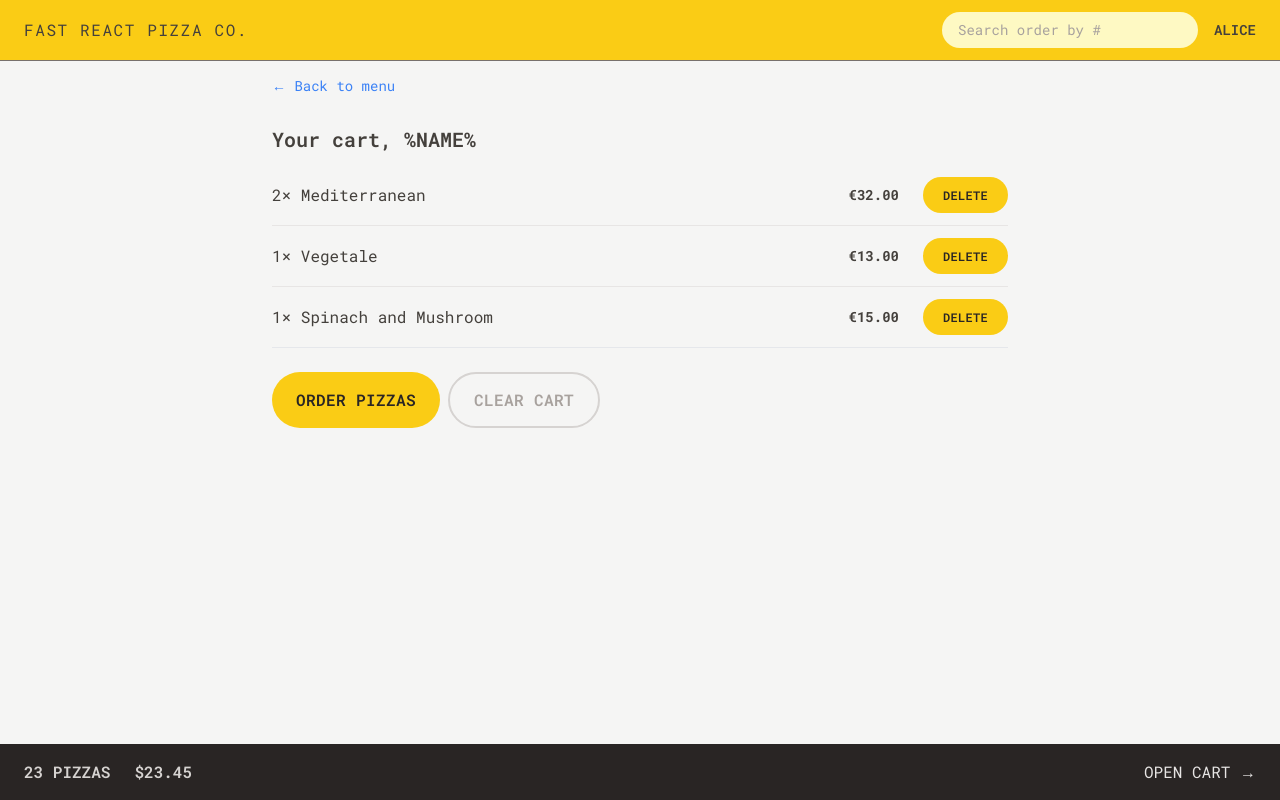
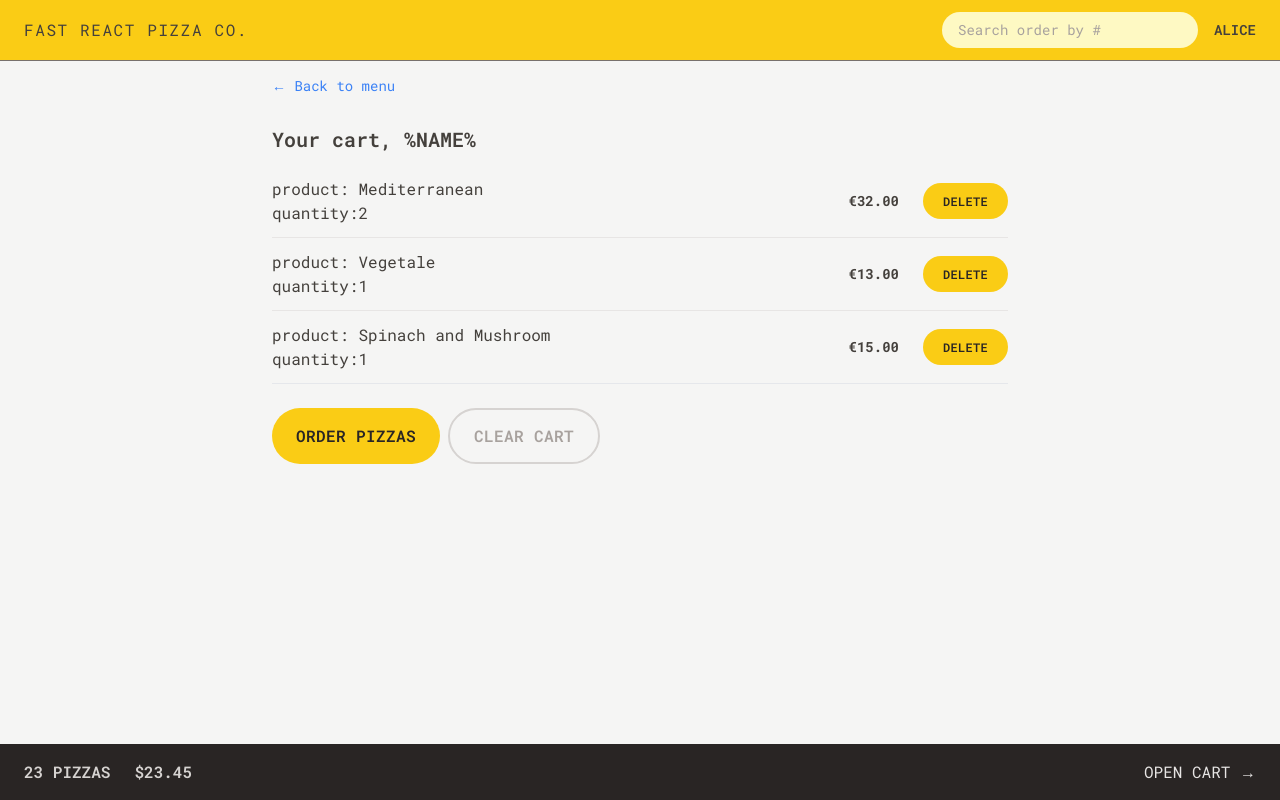
Before and after one commit to kakaijiro/single-page-product-commerce, a React (Vite) app: page /cart in a window 1280 px wide. Built offline with nearby package versions, Linux system fonts and the light colour scheme.

Commit message:
refactor CartItem component to improve product display and layout

```diff
--- a/src/features/cart/CartItem.jsx
+++ b/src/features/cart/CartItem.jsx
@@ -4,11 +4,24 @@ import { formatCurrency } from "../../utils/helpers";
 function CartItem({ item }) {
   const { pizzaId, name, quantity, totalPrice } = item;
 
+  // return (
+  //   <li className="py-3 sm:flex sm:items-center sm:justify-between">
+  //     <p className="mb-1 sm:mb-0">
+  //       {quantity}&times; {name}
+  //     </p>
+  //     <div className="flex items-center justify-between sm:gap-6">
+  //       <p className="text-sm font-bold">{formatCurrency(totalPrice)}</p>
+  //       <Button type="small">Delete</Button>
+  //     </div>
+  //   </li>
+  // );
+
   return (
     <li className="py-3 sm:flex sm:items-center sm:justify-between">
-      <p className="mb-1 sm:mb-0">
-        {quantity}&times; {name}
-      </p>
+      <div className="mb-1 sm:mb-0">
+        <p>product: {name}</p>
+        <p>quantity:{quantity}</p>
+      </div>
       <div className="flex items-center justify-between sm:gap-6">
         <p className="text-sm font-bold">{formatCurrency(totalPrice)}</p>
         <Button type="small">Delete</Button>
```
